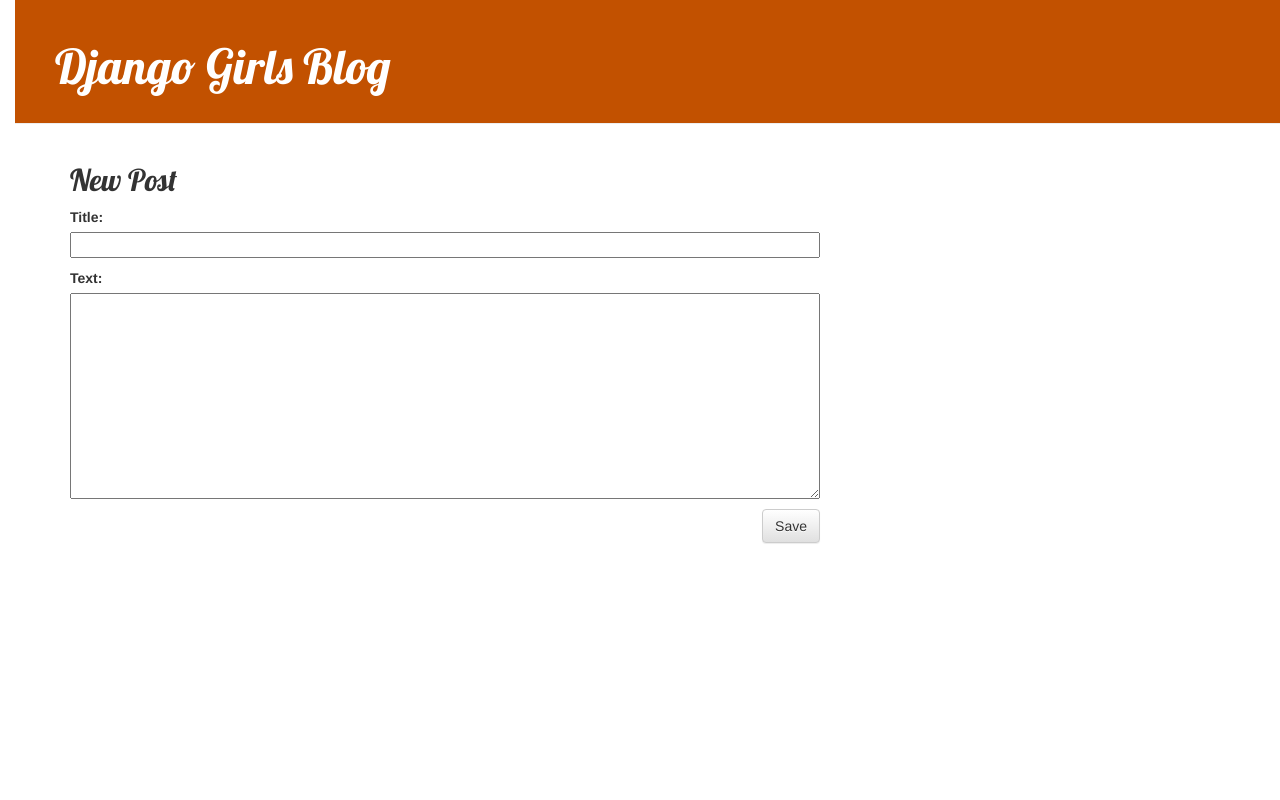
After one commit to kalpitjain0407/my-first-blog, a Django app: page /post/new/ in a window 1280 px wide. The commit adds this page. Run offline with Django 3.2, Linux system fonts and the light colour scheme; some libraries are stand-ins or nearby versions.

Commit message:
changes in blog

```diff
--- /dev/null
+++ b/myblog/webblog/forms.py
@@ -0,0 +1,8 @@
+from django import forms
+from .models import Post
+
+class PostForm(forms.ModelForm):
+
+	class Meta:
+		model=Post
+		fields=('title','text',)
--- /dev/null
+++ b/myblog/webblog/static/css/webblog.css
@@ -0,0 +1,53 @@
+h1 a, h2 a {
+    color: #C25100;
+    font-family: 'Lobster';
+}
+body {
+    padding-left: 15px;
+}
+.page-header {
+    background-color: #C25100;
+    margin-top: 0;
+    padding: 20px 20px 20px 40px;
+}
+
+.page-header h1, .page-header h1 a, .page-header h1 a:visited, .page-header h1 a:active {
+    color: #ffffff;
+    font-size: 36pt;
+    text-decoration: none;
+}
+
+.content {
+    margin-left: 40px;
+}
+
+h1, h2, h3, h4 {
+    font-family: 'Lobster', cursive;
+}
+
+.date {
+    color: #828282;
+}
+
+.save {
+    float: right;
+}
+
+.post-form textarea, .post-form input {
+    width: 100%;
+}
+
+.top-menu, .top-menu:hover, .top-menu:visited {
+    color: #ffffff;
+    float: right;
+    font-size: 26pt;
+    margin-right: 20px;
+}
+
+.post {
+    margin-bottom: 70px;
+}
+
+.post h2 a, .post h2 a:visited {
+    color: #000000;
+}
--- /dev/null
+++ b/myblog/webblog/templates/webblog/base.html
@@ -0,0 +1,23 @@
+{% load static %}
+<html>
+    <head>
+        <title>Django Girls blog</title>
+        <link rel="stylesheet" href="//maxcdn.bootstrapcdn.com/bootstrap/3.2.0/css/bootstrap.min.css">
+		<link rel="stylesheet" href="//maxcdn.bootstrapcdn.com/bootstrap/3.2.0/css/bootstrap-theme.min.css">
+		<link href="//fonts.googleapis.com/css?family=Lobster&subset=latin,latin-ext" rel="stylesheet" type="text/css">
+		<link rel="stylesheet" href="{% static 'css\webblog.css' %}">
+    </head>
+    <body>
+	    <div class="page-header">
+	        <h1><a href="/">Django Girls Blog</a></h1>
+	    </div>
+	    <div class="content container">
+	        <div class="row">
+	            <div class="col-md-8">
+	            {% block content %}
+	            {% endblock %}
+	            </div>
+	        </div>
+	    </div>
+	</body>
+</html>
--- /dev/null
+++ b/myblog/webblog/templates/webblog/post_edit.html
@@ -0,0 +1,9 @@
+{% extends 'webblog\base.html' %}
+
+{% block content %}
+	<h2>New Post</h2>
+	<form method="POST" class="post-form">{% csrf_token %}
+	{{ form.as_p }}
+	<button type="submit" class="save btn btn-default">Save</button>
+	</form>
+{% endblock %}
--- a/myblog/webblog/urls.py
+++ b/myblog/webblog/urls.py
@@ -2,5 +2,8 @@
 from . import views
 
 urlpatterns = [
-	path('',views.post_list,name="post_list")
+	path('', views.post_list, name="post_list"),
+	path('post/<int:pk>/', views.post_detail, name='post_detail'),
+	path('post/new/',views.post_new,name='post_new'),
+	path('post/<int:pk>/edit/',views.post_edit,name='post_edit')
 ]
--- a/myblog/webblog/views.py
+++ b/myblog/webblog/views.py
@@ -1,6 +1,41 @@
-from django.shortcuts import render
-
+from django.shortcuts import render, get_object_or_404, redirect
+from django.utils import timezone
+from .models import Post
+from .forms import PostForm
 # Create your views here.
 
 def post_list(request):
-	return render(request,'webblog\post_list.html',{})
+	posts = Post.objects.filter(published_date__lte=timezone.now()).order_by('published_date')
+	return render(request,'webblog\post_list.html',{'posts':posts})
+
+def post_detail(request, pk):
+	post = get_object_or_404(Post, pk=pk)
+	return render(request, 'webblog\post_detail.html', {'post': post})
+
+def post_new(request):
+	if request.method == "POST":
+		form = PostForm(request.POST)
+		if form.is_valid():
+			post = form.save(commit=False)
+			post.author = request.user
+			post.published_date = timezone.now()
+			post.save()
+			return redirect('post_detail', pk=post.pk)
+	else:
+		form = PostForm()
+	return render(request, 'webblog\post_edit.html',{'form':form})
+
+def post_edit(request):
+	post = get_object_or_404(Post,pk=pk)
+	if request.method == "POST":
+		form = PostForm(request.POST,instance=post)
+		if form.is_valid():
+			post = form.save(commit=False)
+			post.author = request.user
+			post.published_date = timezone.now()
+			post.save()
+			return redirect('post_detail', pk=post.pk)
+	else:
+		form = PostForm(instance=post)
+
+	return render(request, 'webblog\post_edit.html',{'form':form})
```
Also changed, not shown: myblog/webblog/templates/webblog/post_detail.html (added, +14 -0 lines), myblog/webblog/templates/webblog/post_list.html (+12 -21 lines).
